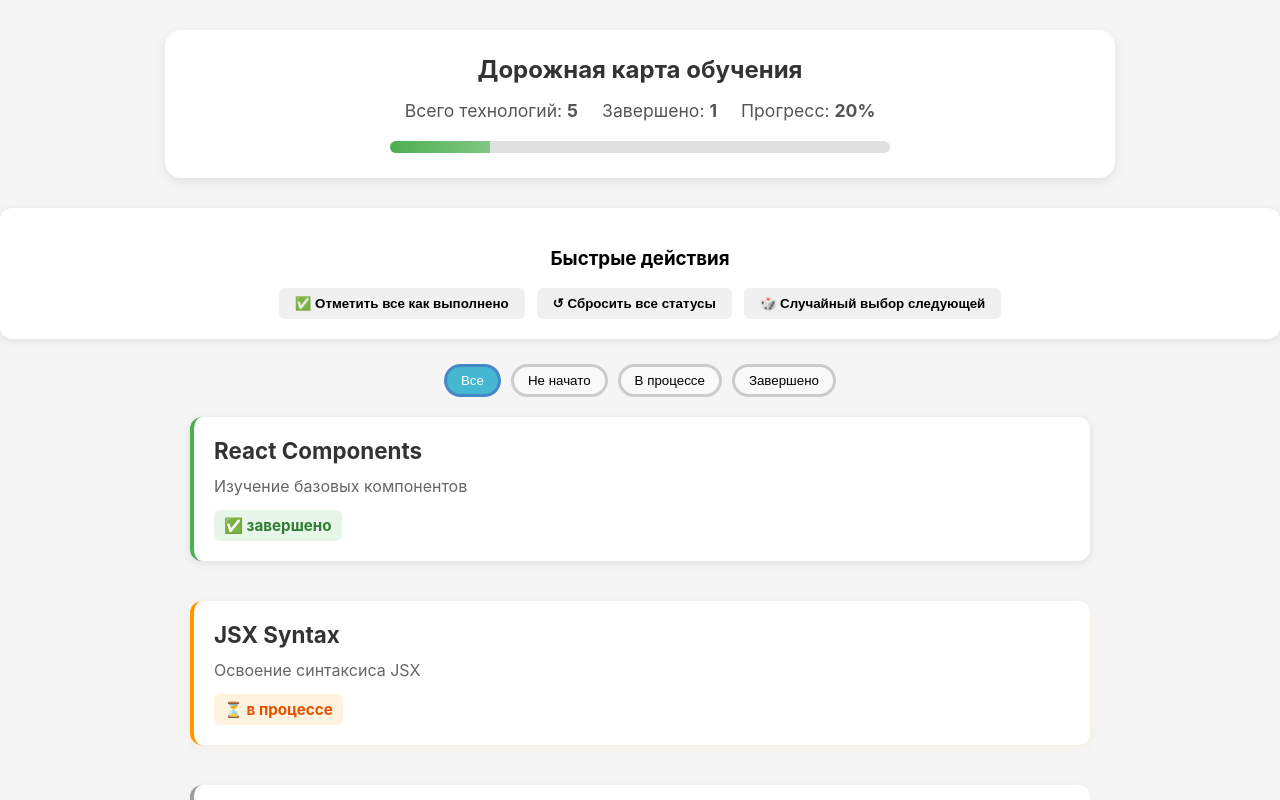
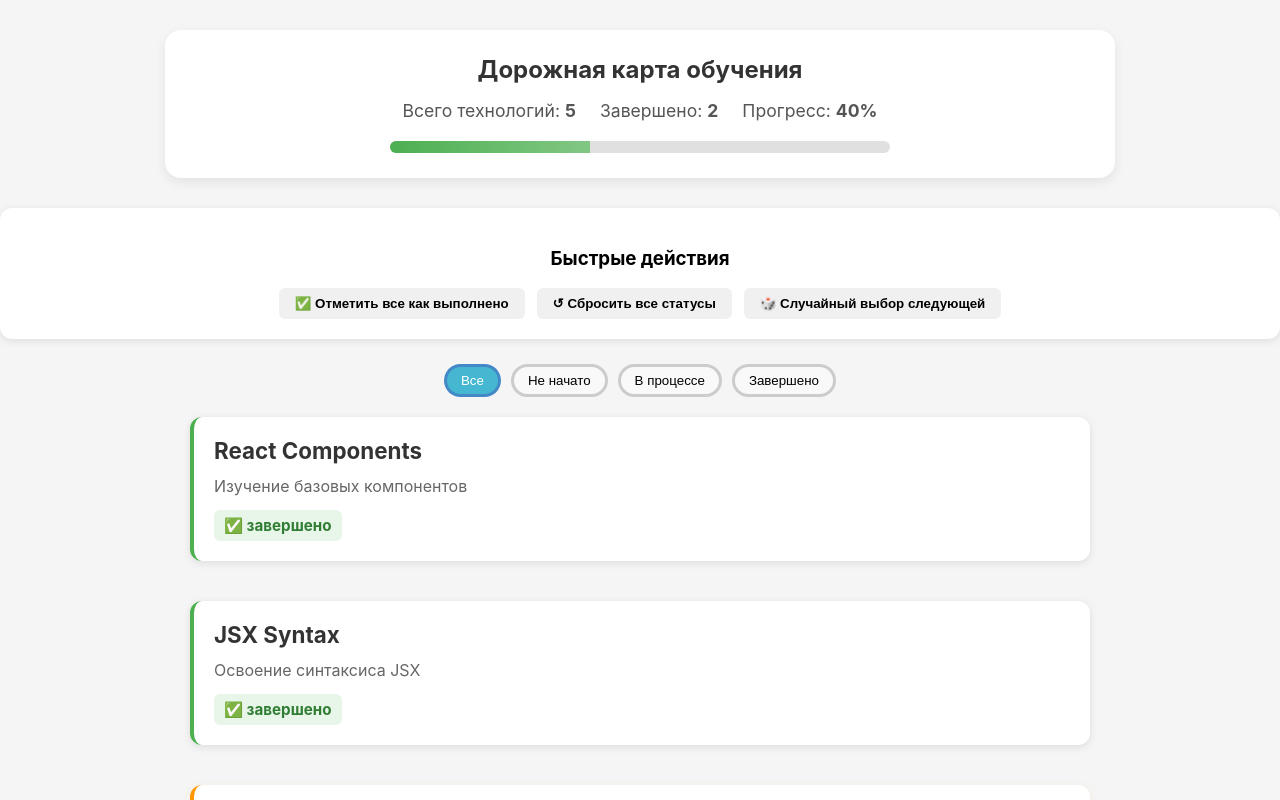
Before and after one commit to bdlgg/reaaact, a React (Vite) app: page / in a window 1280 px wide. Shown: the top 800 px of the page. Built offline with nearby package versions, Linux system fonts and the light colour scheme.

Commit message:
19-20 practice

```diff
--- a/src/App.jsx
+++ b/src/App.jsx
@@ -6,8 +6,8 @@ import QuickActions from "./components/QuickActions.jsx";
 function App() {
     const [technologies, setTechnologies] = useState([
         {id: 1, title: 'React Components', description: 'Изучение базовых компонентов', status: 'completed', notes: ''},
-        {id: 2, title: 'JSX Syntax', description: 'Освоение синтаксиса JSX', status: 'in-progress', notes: ''},
-        {id: 3, title: 'State Management', description: 'Работа с состоянием компонентов', status: 'not-started', notes: ''},
+        {id: 2, title: 'JSX Syntax', description: 'Освоение синтаксиса JSX', status: 'completed'},
+        {id: 3, title: 'State Management', description: 'Работа с состоянием компонентов', status: 'in-progress', notes: ''},
         {id: 4, title: 'Postgres', description: 'Изучение работы с запросами в postgres', status: 'in-progress'},
         {id: 5, title: 'useEffect', description: 'Работа с хуком useState', status: 'not-started'}
     ]);
```
